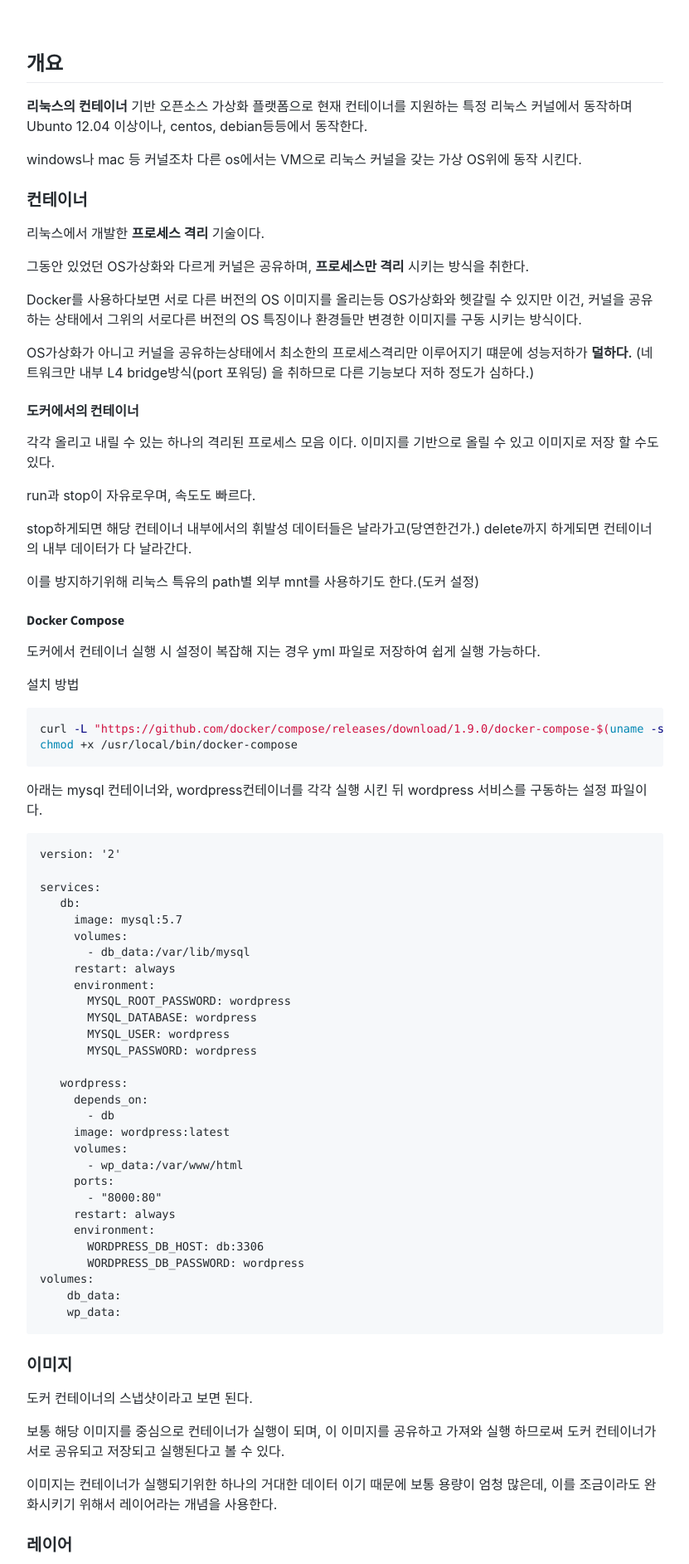
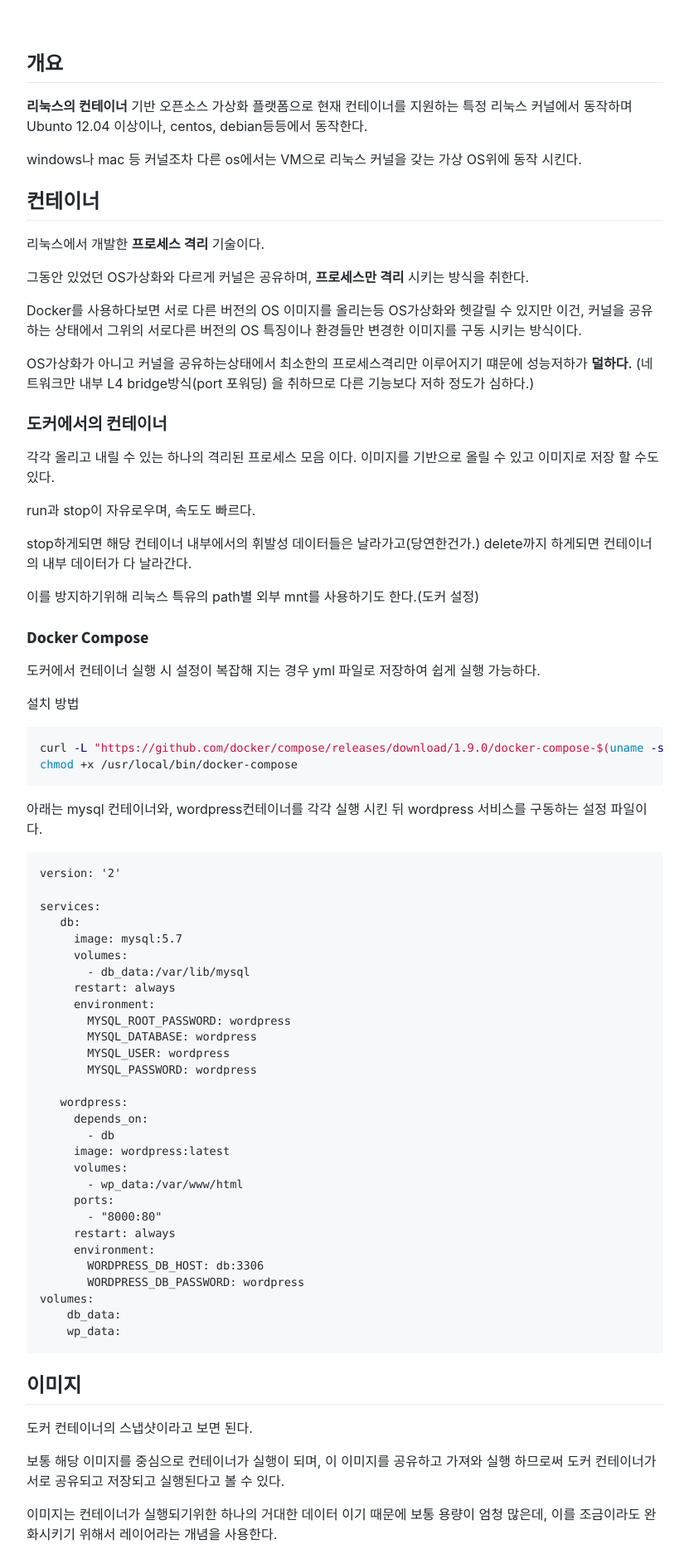
Before and after one commit to teahyuk/teahyuk.github.io, a Jekyll site: the page built from _posts/2019-08-14-docker.md, in a window 1280 px wide. Shown: the part 414-2299 px from the top of the page at 83% size, without its empty margins (224-1055 px from the left). Built offline with Jekyll 4.4.1, drawn with Linux system fonts in a browser that asks for light colours; nearby versions of some CDN libraries; comment, search, counter and statistics services are not loaded.

````diff
--- a/_posts/2019-08-14-docker.md
+++ b/_posts/2019-08-14-docker.md
@@ -13,7 +13,7 @@ tags : [Docker]
 
 windows나 mac 등 커널조차 다른 os에서는 VM으로 리눅스 커널을 갖는 가상 OS위에 동작 시킨다.
 
-### 컨테이너
+## 컨테이너
 
 리눅스에서 개발한 **프로세스 격리** 기술이다.
 
@@ -23,7 +23,7 @@ Docker를 사용하다보면 서로 다른 버전의 OS 이미지를 올리는
 
 OS가상화가 아니고 커널을 공유하는상태에서 최소한의 프로세스격리만 이루어지기 떄문에 성능저하가 **덜하다.** (네트워크만 내부 L4 bridge방식(port 포워딩) 을 취하므로 다른 기능보다 저하 정도가 심하다.)
 
-#### 도커에서의 컨테이너
+### 도커에서의 컨테이너
 
 각각 올리고 내릴 수 있는 하나의 격리된 프로세스 모음 이다. 이미지를 기반으로 올릴 수 있고 이미지로 저장 할 수도 있다.
 
@@ -33,7 +33,7 @@ stop하게되면 해당 컨테이너 내부에서의 휘발성 데이터들은
 
 이를 방지하기위해 리눅스 특유의 path별 외부 mnt를 사용하기도 한다.(도커 설정)
 
-#### Docker Compose
+### Docker Compose
 
 도커에서 컨테이너 실행 시 설정이 복잡해 지는 경우 yml 파일로 저장하여 쉽게 실행 가능하다.
 
@@ -78,7 +78,7 @@ volumes:
     wp_data:
 ```
 
-### 이미지
+## 이미지
 
 도커 컨테이너의 스냅샷이라고 보면 된다.
 
````
